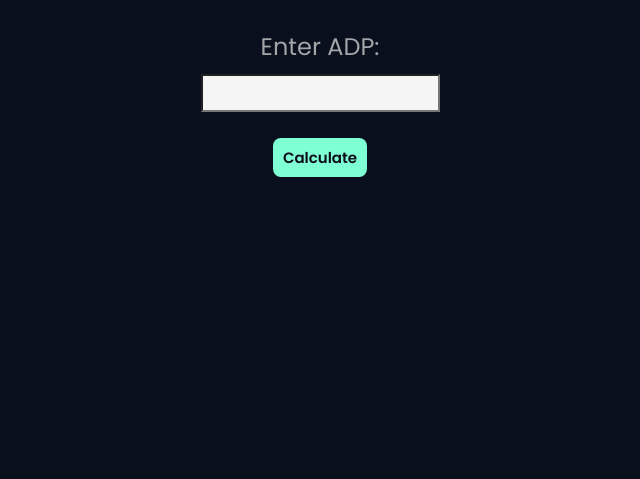
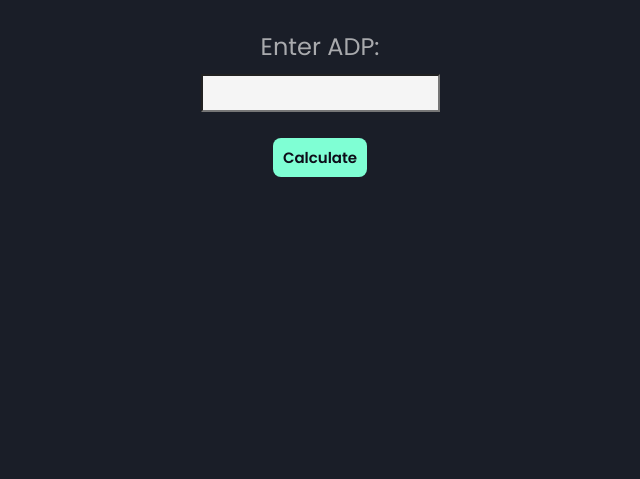
Before and after one commit to samhill8/adp, a plain HTML site: page index.html in a window 1280 px wide. Shown: the part 321-800 px from the top of the page, without its empty margins (320-960 px from the left). Drawn offline with Linux system fonts and the light colour scheme.

Commit message:
Changed bg color

```diff
--- a/index.html
+++ b/index.html
@@ -14,7 +14,7 @@
       html {
         font-family: Poppins, sans-serif;
         /* background-color: #0d0c18; */
-        background-color: #090f1c;
+        background-color: rgba(3, 7, 18, 0.907);
         overflow: hidden;
       }
       body {
```
